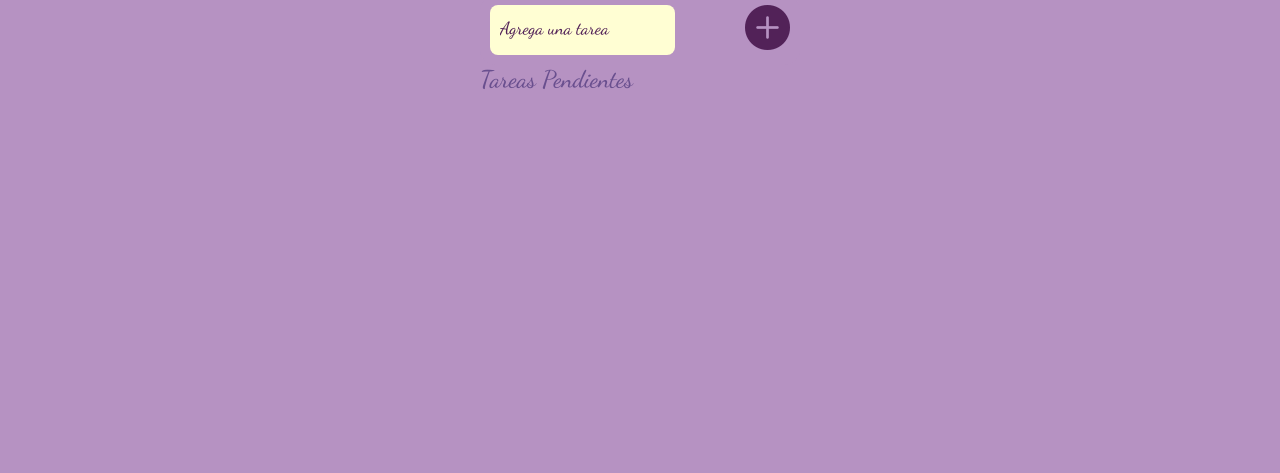
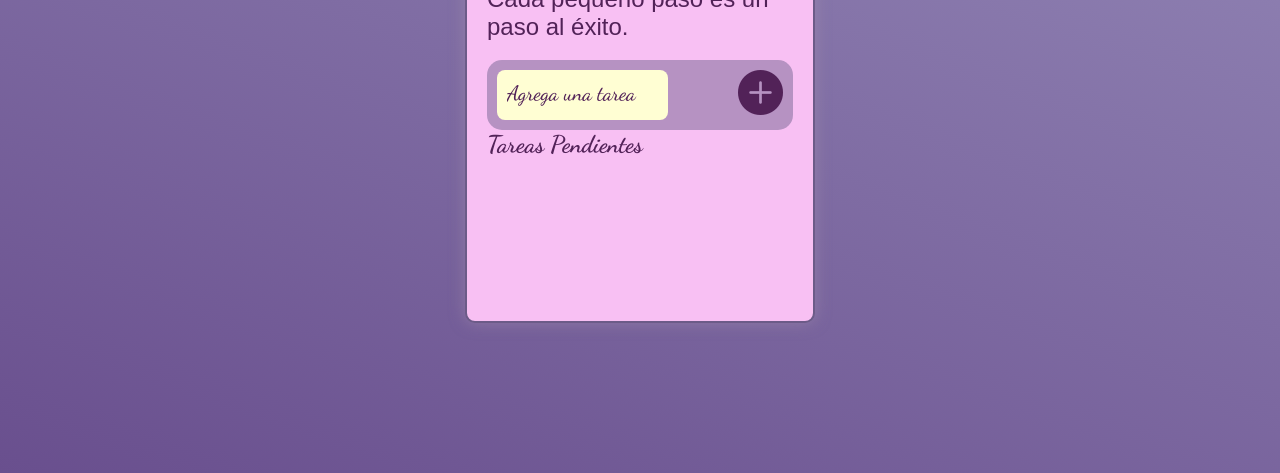
Before and after one commit to Cecilia011/to-do-list, a plain HTML site: page index.html in a window 1280 px wide. Shown: the part 327-800 px from the top of the page. Drawn offline with nearby package versions, Linux system fonts and the light colour scheme.

Commit message:
update del style

```diff
--- a/style.css
+++ b/style.css
@@ -7,36 +7,60 @@
     margin: 0%;
     padding: 0%;
     box-sizing: border-box;
-    font-family: "Dancing Script", cursive;
-    font-optical-sizing: auto;
-    font-weight: 500;
-    font-style: normal;
-    color: #694F8E;
-
   }
 
   body{
     display: flex;
     justify-content: center;
     align-items: center;
-    background-color: rgb(182, 146, 194);;
+    background-color: #694F8E;
+    background-image: linear-gradient(19deg, #694F8E 0%, #988dbb 100%);
     /*De esta manera al agregar otro tipo de bg, la imagen o gradiante se acomodan al tamaño de la pantalla*/
     background-repeat: no-repeat;
     background-size: cover;
     background-position: center;
     height: 100vh;
+    font-family: "Dancing Script", cursive;
+    font-optical-sizing: auto;
+    font-weight: 500;
+    font-style: normal;
+    color: #522258;
 
+
+  }
+
+  h1{
+    font-family: "Lobster", sans-serif;
+    font-weight: 400;
+    font-style: normal;
+  }
+
+  #frase{
+    font-family: "PT Sans Narrow", sans-serif;
+    font-weight: 400;
+    font-style: normal;
   }
 
   /*Display-flex: para determinar la dirección del elemento */
 
   .container{
     max-width: 80%;
-    width: 400px;
-    height: 600px;
+    width: 350px;
+    height: 500px;
     margin: 0 auto;
-    padding: 40px;
-    border-radius: 30%;
+    border: 2px solid;
+    border-width: 2px;
+    border-color: #6c5b88;
+    padding: 20px; /* Espacio interior */
+    border-radius: 10px; /* Esquinas redondeadas */
+    box-shadow: 0 0 15px rgba(167, 145, 173, 0.5);
+    transition: box-shadow 0.3s ease-in-out;
+    background-color: #f8c0f3;
+
+}
+
+.container:hover {
+  box-shadow: 0 0 25px rgb(108, 96, 116);
 }
 
 .encabezado{
@@ -61,13 +85,18 @@
   }
 
   .agregar i{
-    font-size: 45px;color: #FFDFD6;
+    font-size: 45px;
+    color: #FFDFD6;
 
   }
 
 .agregar input::placeholder{
   font-size: 1.1rem;
-  color: #E3A5C7;
+  font-family: "Dancing Script", cursive;
+  font-optical-sizing: auto;
+  font-weight: 500;
+  font-style: normal;
+  color: #522258;
 }
 
 #input{
@@ -85,24 +114,26 @@
 }
 
   .agregar input::placeholder{
-    font-size: 1.1rem;
+    font-size: 1.3rem;
     color: #522258;
 }
 .agregar i{
     font-size: 45px;
     color: #522258;
 }
+
 .agregar i:hover{
     transform: scale(1.1);
     cursor: pointer;
 }
+
 /* sección de tareas */
 .tareas h2{
     margin-bottom: 20px;
     /* color: #8C3061; */
 }
 .tareas li{
-    background-color: #DBAFA0;
+    background-color: #FFFED3;
     border-radius: 15px;
     padding: 10px;
     color: #522258;
@@ -110,6 +141,7 @@
     display: flex;
     align-items: center;
     justify-content: space-between;
+    font-size: 20px;
 }
 
 .tachado{
```
Lines whose indentation alone changed are shown as unchanged.
